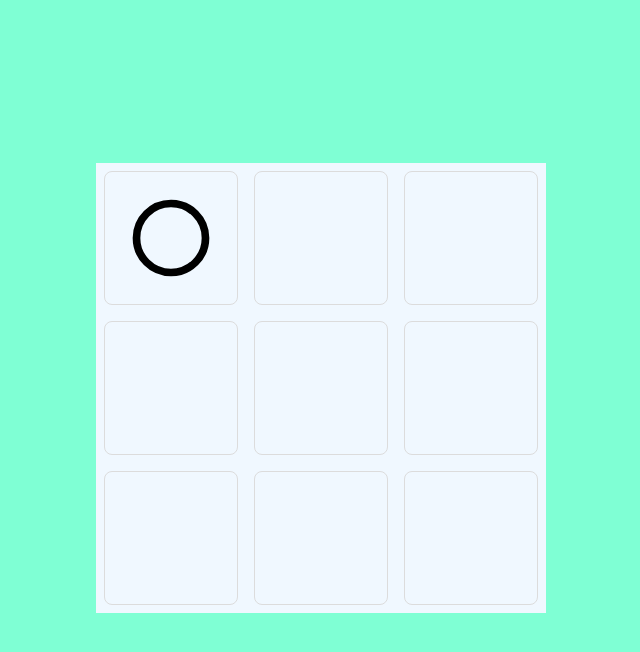
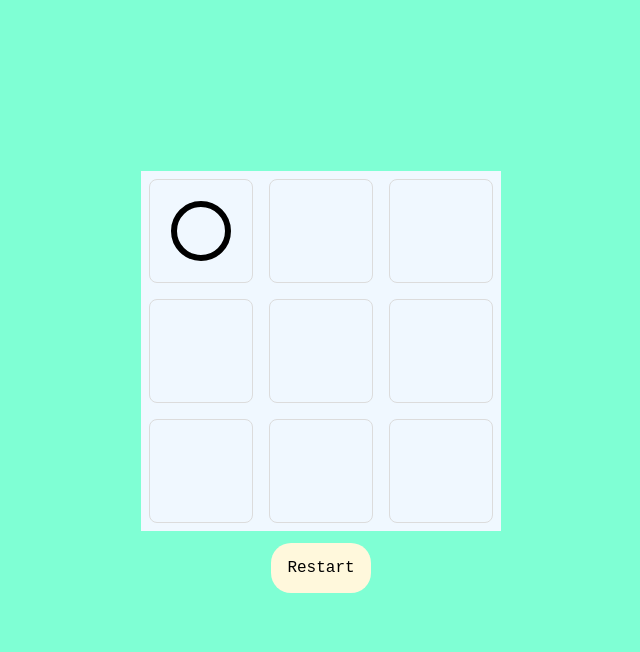
Before and after one commit to wingtatonfire/js-tic-tac-toe, a plain HTML site: page index.html in a window 1280 px wide. Both pictures are taken after a click on the element 490 px from the left and 238 px from the top of the page. Shown: the whole page, without its empty margins (319-959 px from the left). Drawn offline with Linux system fonts and the light colour scheme.

Commit message:
add the restart button

```diff
--- a/gameboard.js
+++ b/gameboard.js
@@ -1,47 +1,46 @@
 // store the gameboard as a array
 const gameboard = (function createGameboard() {
     const winCon = [[0, 1, 2], [3, 4, 5], [6, 7, 8], [0, 3, 6], [1, 4, 7], [2, 5, 8], [0, 4, 8], [2, 4, 6]];
-    let gameboard = [];
-    for (let i = 0; i < 9; i++) {
-        gameboard.push(" ");
+    const board = [];
+    const init = function () {
+        for (let i = 0; i < 9; i++) {
+            board.push(" ");
+    }
+
     }
     const putMarkX = function (index) {
-        gameboard[index] = "X";
+        board[index] = "X";
         checkWin("X");
     }
     const putMarkO = function (index) {
-        gameboard[index] = "O";
+        board[index] = "O";
         checkWin("O");
     }
     const checkWin = function (player) {
         winCon.forEach((item) => {
-            if (gameboard[item[0]] === player && gameboard[item[1]] === player && gameboard[item[2]] === player) {
+            if (board[item[0]] === player && board[item[1]] === player && board[item[2]] === player) {
                 alert(player + " is the winner");
-
+                resetGame()
             }
         })
     }
-    return { gameboard, putMarkX, putMarkO }
+    const resetGame = function () {
+        board.length = 0;
+        init();
+        display.clear();
+    }
+
+    init()
+    return {putMarkX, putMarkO, resetGame }
 })();
 
 const display = (function display() {
     const circleImg = "asset/circle-svgrepo-com.svg";
     const crossImg = "asset/cross-svgrepo-com.svg";
+    const reButton = document.querySelector(".reButton")
+
     let player = "O";
-    // const render = function () {
-    //     for (let i = 0; i < 9; i++) {
-    //         if (gameboard.gameboard[i] === "X" || gameboard.gameboard[i] === "O") {
-    //             let position = document.getElementById(i);
-    //             let image = document.createElement("img");
-    //             let marker = (gameboard.gameboard[i] === "X") ? crossImg : circleImg;
-    //             image.setAttribute("src", marker);
-    //             if (position.children.length > 0) {
-    //                 position.removeChild(position.children[0]);
-    //             };
-    //             position.appendChild(image);
-    //         }
-    //     }
-    // }
+
     const init = function () {
         for (let i = 0; i < 9; i++) {
             document.getElementById(i).addEventListener("click", function () {
@@ -61,9 +60,19 @@ const display = (function display() {
                 }
             })
         }
+        reButton.addEventListener("click", () => {
+            gameboard.resetGame()
+        })
     }
-    const clear = function() {}
+    const clear = function () {
+        for (let i = 0; i < 9; i++) {
+            let cell = document.getElementById(i);
+            if (cell.children.length > 0) {
+                cell.removeChild(cell.firstChild)
+            }
+        }
+        player = "O";
+    }
     init()
-
-    return {};
+    return {clear};
 })()
--- a/index.html
+++ b/index.html
@@ -20,6 +20,7 @@
         <div id="7"></div>
         <div id="8"></div>
     </div>
+    <button class="reButton">Restart</button>
     <script src="gameboard.js"></script>
 </body>
 </html>
--- a/style.css
+++ b/style.css
@@ -1,5 +1,6 @@
 body {
     display: flex;
+    flex-direction: column;
     justify-content: center;
     align-items: center;
     height: 95vh;
@@ -7,11 +8,11 @@ body {
 }
 .gameboard {
     background-color: aliceblue;
-    height: 450px;
-    width: 450px;
+    height: 360px;
+    width: 360px;
     display: grid;
-    grid-template-columns: repeat(3, 150px);
-    grid-template-rows: repeat(3, 150px);
+    grid-template-columns: repeat(3, 120px);
+    grid-template-rows: repeat(3, 120px);
 }
 
 .gameboard > div {
@@ -28,3 +29,13 @@ body {
     max-height: 70%;
     object-fit: contain;
   }
+
+button {
+    padding: 16px;
+    margin: 12px;
+    border-radius: 20px;
+    border: 0px solid;
+    font-size: 16px;
+    font-family: 'Courier New', Courier, monospace;
+    background-color: cornsilk;
+  }
```
